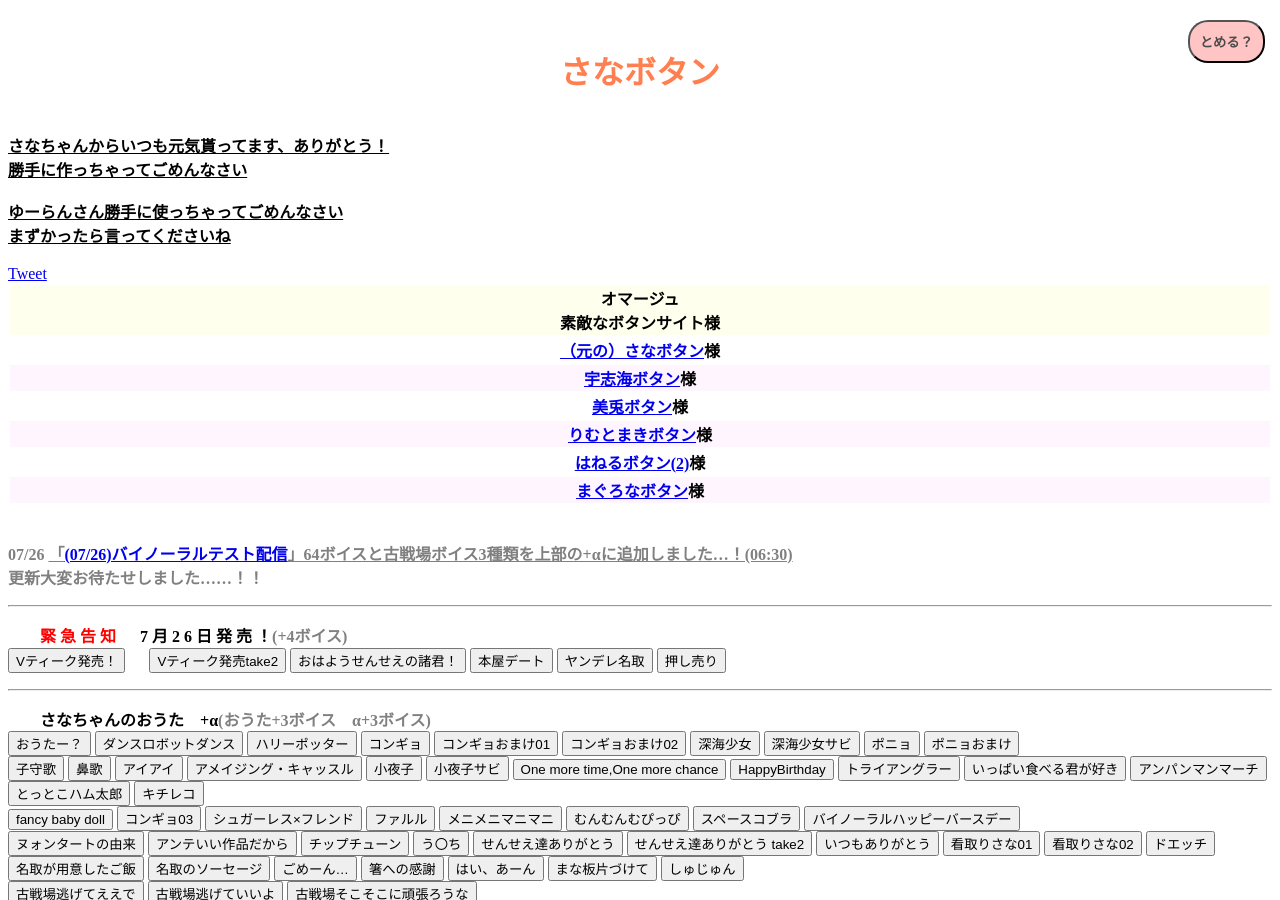
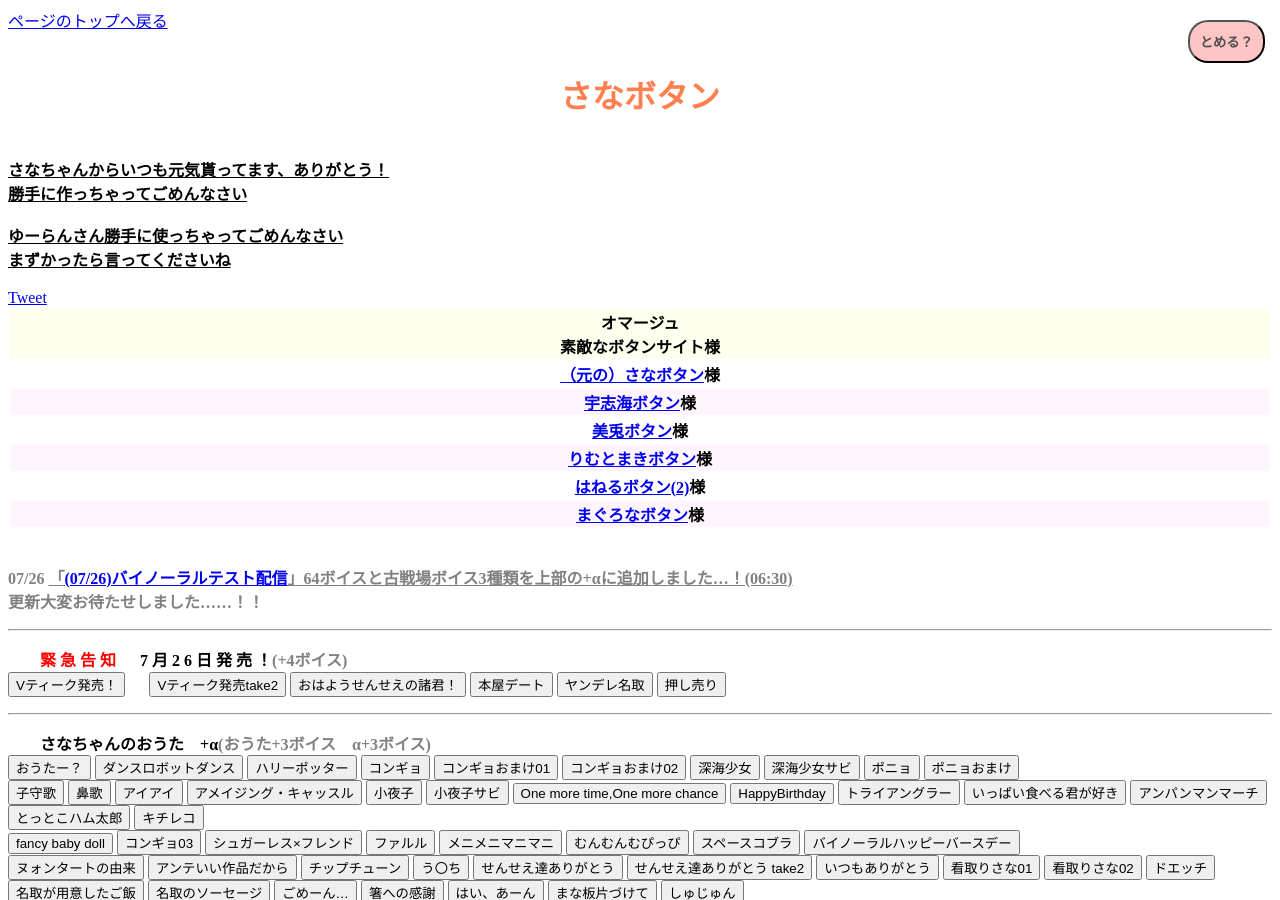
Before and after one commit to sanabutton/sanabutton.github.io, a Jekyll site: the page built from index.html, in a window 1280 px wide and 900 px high. Built offline with Jekyll 4.4.1, drawn with Linux system fonts in a browser that asks for light colours; nearby versions of some CDN libraries; comment, search, counter and statistics services are not loaded.

Commit message:
「ページトップへ」のやつ、 footer じゃないよなって思ったので、直した

```diff
--- a/_includes/footer.html
+++ b/_includes/footer.html
@@ -1,7 +1,4 @@
-
 <footer>
-    <div id="#totop"><a href="#">ページのトップへ戻る</a></div>
-
     <a href="https://twitter.com/sana_natori"><img src="./Twitter.png" align="Twitter アカウントへのリンク画像"></a>
 
     <a href="https://www.youtube.com/channel/UCIdEIHpS0TdkqRkHL5OkLtA"><img src="./Youtube.png" align="YouTube チャンネルへのリンク画像"></a>
--- a/_includes/migiue.html
+++ /dev/null
@@ -1 +0,0 @@
-<button type="button" id="stop-button" class="fixed">とめる？</button>
--- a/index.html
+++ b/index.html
@@ -20,7 +20,10 @@
 </head>
 <body>
 
-{% include migiue.html %}
+<!-- メインコンテンツよりも手前のレイヤーに表示するもの ここから -->
+<button type="button" id="stop-button" class="fixed">とめる？</button>
+<div id="#totop"><a href="#">ページのトップへ戻る</a></div>
+<!-- メインコンテンツよりも手前のレイヤーに表示するもの ここまで -->
 
 <br>
 
```
